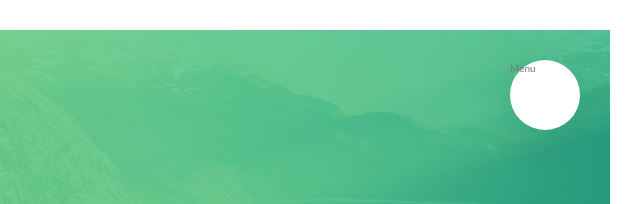
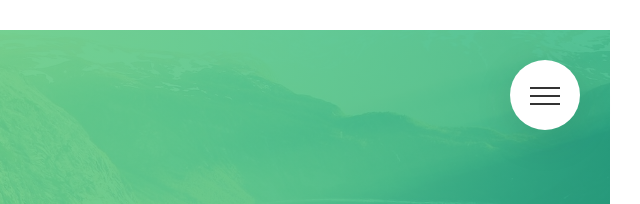
Before and after one commit to Natalia504/natours, a website: page index.html in a window 1280 px wide. Shown: the top 204 px of the page, 640-1280 px from the left. Drawn offline with Linux system fonts and the light colour scheme.

Commit message:
Button icon animation

```diff
--- a/index.html
+++ b/index.html
@@ -17,7 +17,9 @@
 <body>
   <div class="navigation">
     <input type="checkbox" class="navigation__checkbox" id="navi-toggle">
-    <label for="navi-toggle" class="navigation__button">Menu</label>
+    <label for="navi-toggle" class="navigation__button">
+      <span class="navigation__icon">&nbsp;</span>
+    </label>
     <div class="navigation__background">&nbsp;</div>
     <nav class="navigation__nav">
       <ul class="navigation__list">
--- a/sass/layout/_navigation.scss
+++ b/sass/layout/_navigation.scss
@@ -15,6 +15,8 @@
     border-radius: 50%;
     z-index: 2000;
     box-shadow: 0 1rem 4rem rgba($color-black, .1);
+    text-align: center;
+    cursor: pointer;
   }
 
   &__background{
@@ -77,6 +79,8 @@
     }
   }
 
+
+//FUNCTIONALITY OF THE BUTTON
 //Animate the background when clicking on the Menu btn!
   //when Menu is clicked, make the background to appear
   &__checkbox:checked ~ &__background{
@@ -88,4 +92,57 @@
     opacity: 1;
     width: 100%;
   }
+
+  //ICON on a Button: one line in HTML, another two cteated with ::before and ::after.
+  &__icon{
+    position:relative;
+    margin-top: 3.5rem;
+
+    &,
+    &::before,
+    &::after{
+      width: 3rem;
+      height: 2px;
+      background-color: $color-grey-dark-3;
+      display: inline-block;
+    }
+    //in order for the ::before and ::after to work, must have content.
+    &::before,
+    &::after{
+      content: "";
+      position:absolute;
+      left: 0;
+      transition: all .2s;
+    }
+    &::before{top: -.8rem;}
+    &::after{top: .8rem;
+    }
+  }
+
+//make the outer lines expand on hover. Used transition.
+  &__button:hover &__icon::before{
+    top: -1rem;
+  }
+  &__button:hover &__icon::after{
+    top: 1rem;
+  }
+
+  //make the outer lines form a cross, by rotating them , and hiding the middle line.
+
+  //when the checkbox is checked, select its sibling: __button and button's child: __icon, and hide it.
+  &__checkbox:checked + &__button &__icon{
+    //can't use display:none, cuz :before and :after depend on the size of the middle line.
+    background-color: transparent;
+  }
+
+  &__checkbox:checked + &__button &__icon::before{
+    top: 0;
+    transform: rotate(135deg);
+  }
+
+  &__checkbox:checked + &__button &__icon::after{
+    top: 0;
+    transform: rotate(-135deg);
+  }
+
 }
```
Also changed, not shown: css/style.css.
